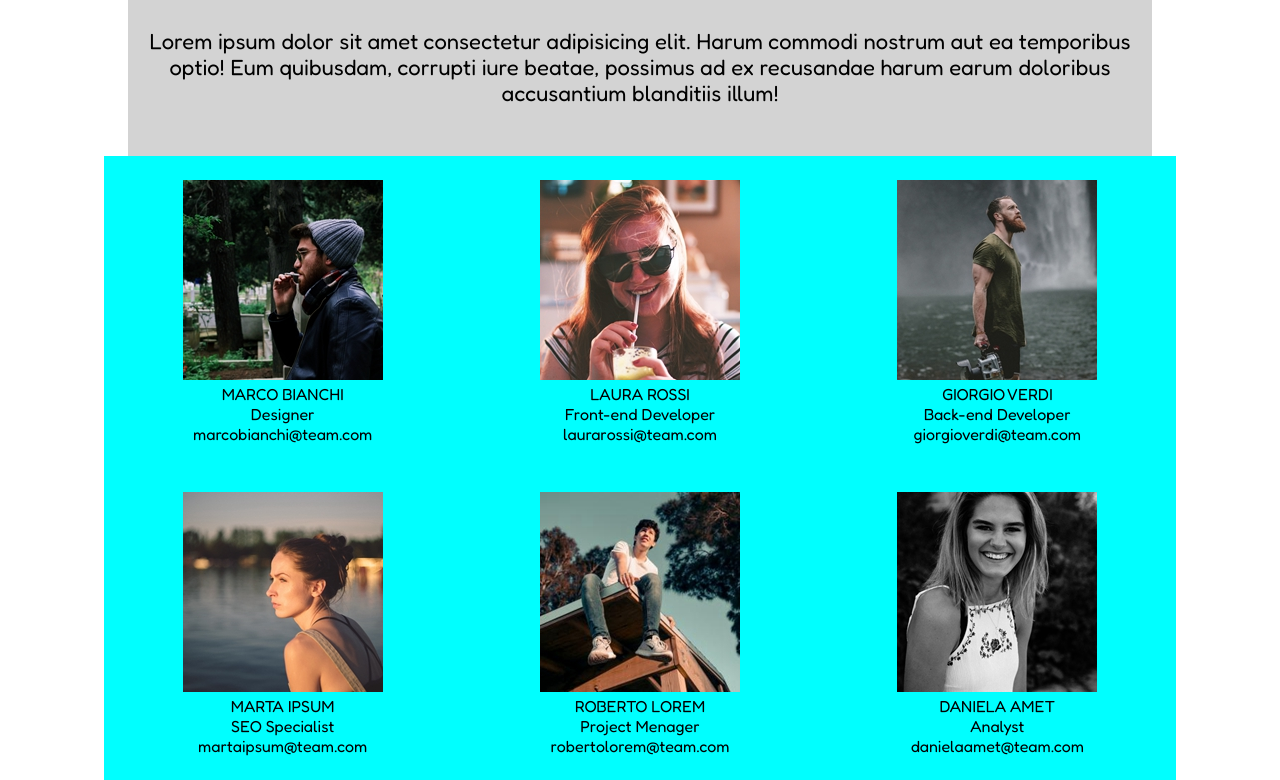
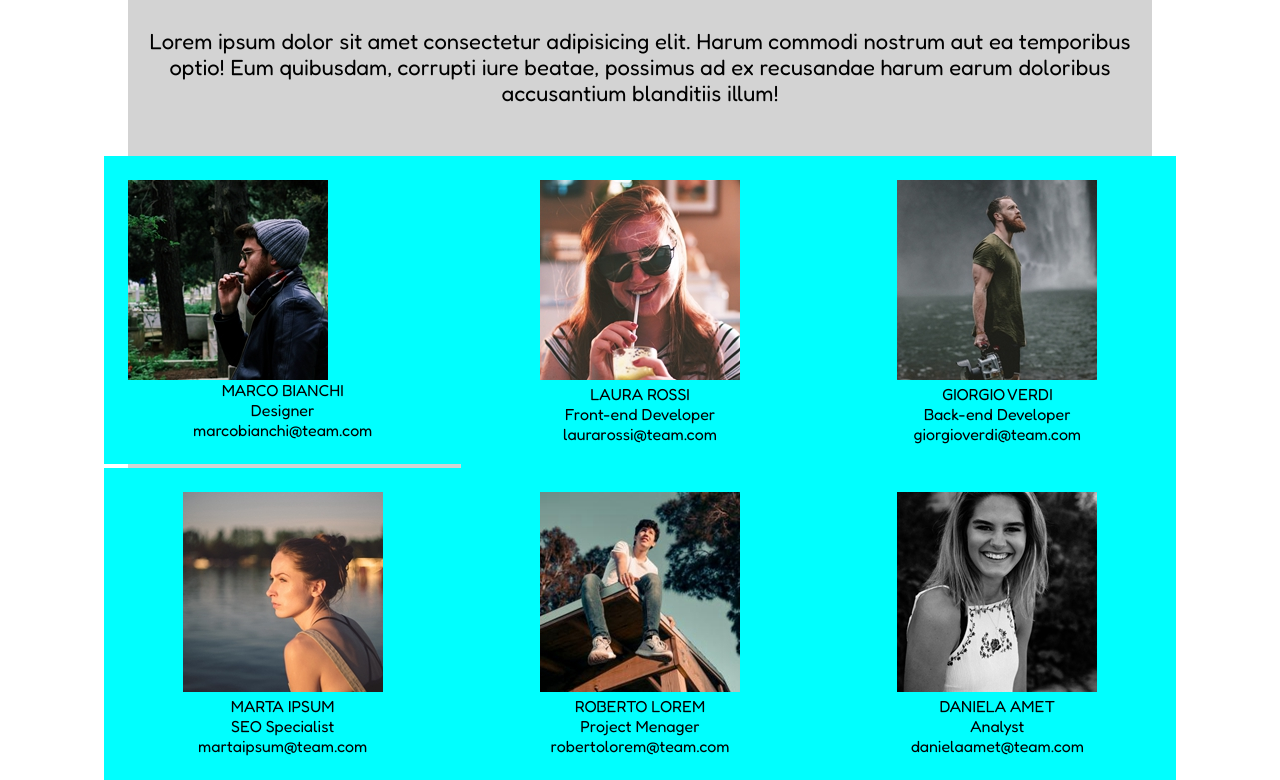
Before and after one commit to DominikKnapczyk/html-css-float-cards, a plain HTML site: page index.html in a window 1280 px wide. Shown: the part 133-913 px from the top of the page. Drawn offline with Linux system fonts and the light colour scheme.

Commit message:
3th commit

```diff
--- a/css/style.css
+++ b/css/style.css
@@ -56,12 +56,17 @@
 }
 
 .image {
+  float: left;
+  display: inline-block;
   vertical-align: middle;
+
 }
 
+
 .description {
-  float: right;
+  display: inline-block;
   vertical-align: middle;
+
 }
 
 /* GRID */
@@ -75,4 +80,5 @@
   padding: 1.5rem;
   float: left;
   background-color: aqua;
+
 }
--- a/index.html
+++ b/index.html
@@ -26,10 +26,12 @@
 
         <div class="row">
           <div class="colum">
-            <img src="./img/male1.png">
-            <span class="name">MARCO BIANCHI</span>
-            <span class="role">Designer</span>
-            <span class="email">marcobianchi@team.com</span>
+            <img class="image" src="./img/male1.png">
+            <div class="description">
+              <span class="name">MARCO BIANCHI</span>
+              <span class="role">Designer</span>
+              <span class="email">marcobianchi@team.com</span>
+            </div>
           </div>
           <div class="colum">
             <img src="./img/female1.png">
```
